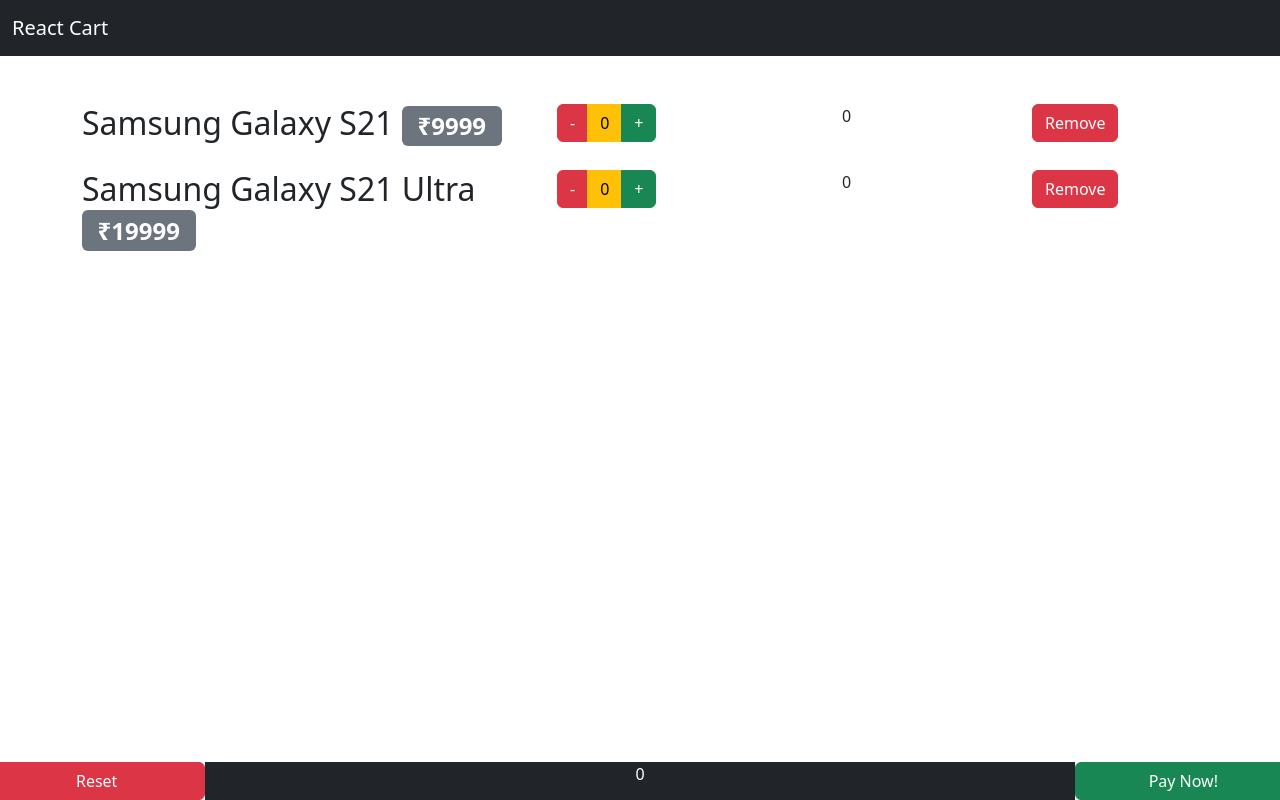
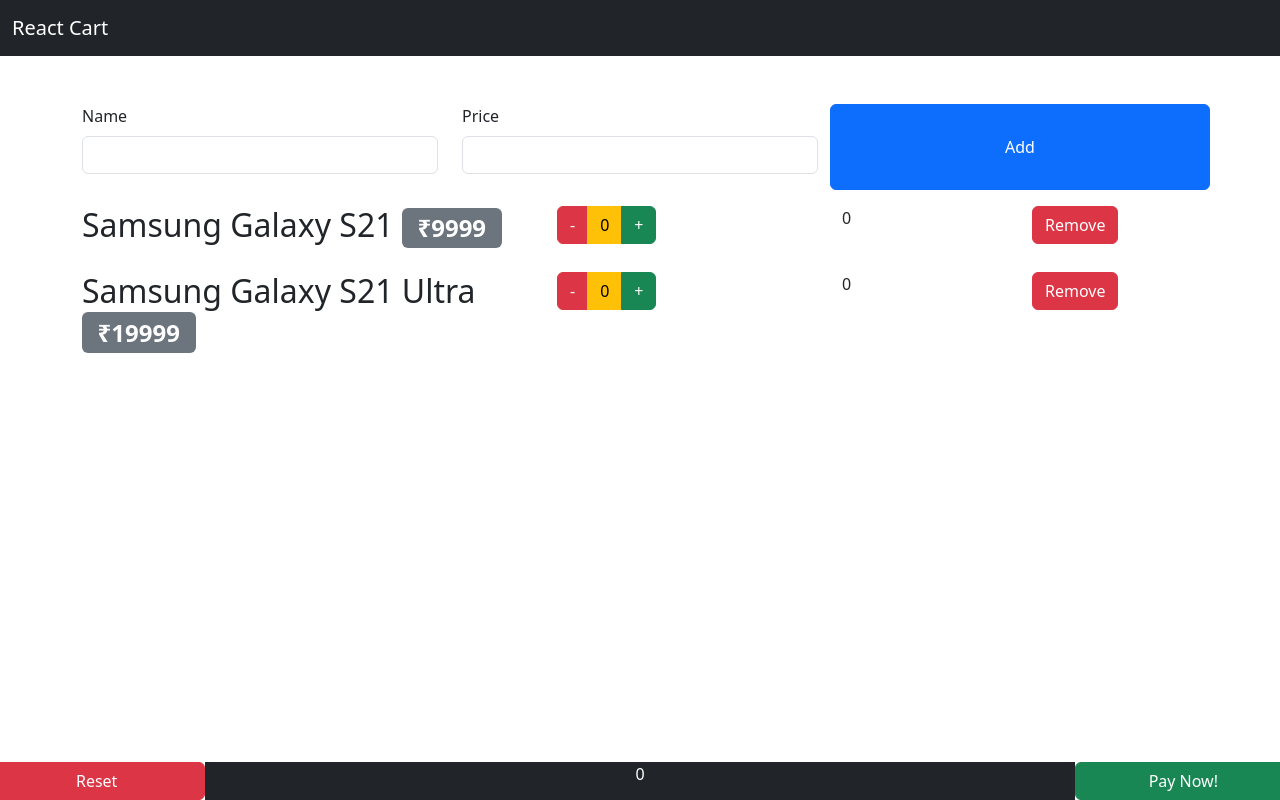
Before and after one commit to anandkaranubc/react_prep, a React (Create React App) app in the folder react_prep/: page / in a window 1280 px wide. Built offline with nearby package versions, Linux system fonts and the light colour scheme.

Commit message:
AddItem Form creation

```diff
--- a/react_prep/src/App.js
+++ b/react_prep/src/App.js
@@ -5,6 +5,7 @@
 import ProductList from "./components/ProductList";
 import { useState } from "react";
 import Footer from "./components/Footer";
+import AddItem from "./components/AddItem";
 
 function App() {
   const initialProducts = [
@@ -58,10 +59,22 @@
     setProductList(newProductList);
   };
 
+  const addItem = (name, price) => {
+    let newProductList = [...productList];
+    newProductList.push({
+      name: name,
+      price: price,
+      quantity: 0,
+      id: newProductList.length + 1,
+    });
+    setProductList(newProductList);
+  }
+
   return (
     <>
       <Navbar></Navbar>
       <main className="container mt-5">
+        <AddItem addItem = {addItem}/>
         <ProductList
           products={productList}
           addQuantity={addQuantity}
--- /dev/null
+++ b/react_prep/src/components/AddItem.js
@@ -0,0 +1,59 @@
+import React, { Component } from "react";
+
+class AddItem extends Component {
+  constructor(props) {
+    super(props);
+    this.state = {
+      productName: "",
+      productPrice: "", // Remove the default value of 0
+    };
+  }
+  render() {
+    return (
+      <form
+        className="row"
+        onSubmit={(e) => {
+          e.preventDefault();
+          this.props.addItem(this.state.productName, this.state.productPrice);
+        }}
+      >
+        <div className="mb-3 col-4">
+          <label htmlFor="inputName" className="form-label">
+            Name
+          </label>
+          <input
+            type="text"
+            className="form-control"
+            id="inputName"
+            aria-describedby="name"
+            name="productName"
+            onChange={(e) => {
+              this.setState({ productName: e.currentTarget.value });
+            }}
+            value={this.state.productName}
+          />
+        </div>
+        <div className="mb-3 col-4">
+          <label htmlFor="inputPrice" className="form-label">
+            Price
+          </label>
+          <input
+            type="number"
+            className="form-control"
+            id="price"
+            name="productPrice"
+            onChange={(e) => {
+              this.setState({ productPrice: Number(e.currentTarget.value) });
+            }}
+            value={this.state.productPrice}
+          />
+        </div>
+        <button type="submit" className="btn btn-primary col-4">
+          Add
+        </button>
+      </form>
+    );
+  }
+}
+
+export default AddItem;
```
